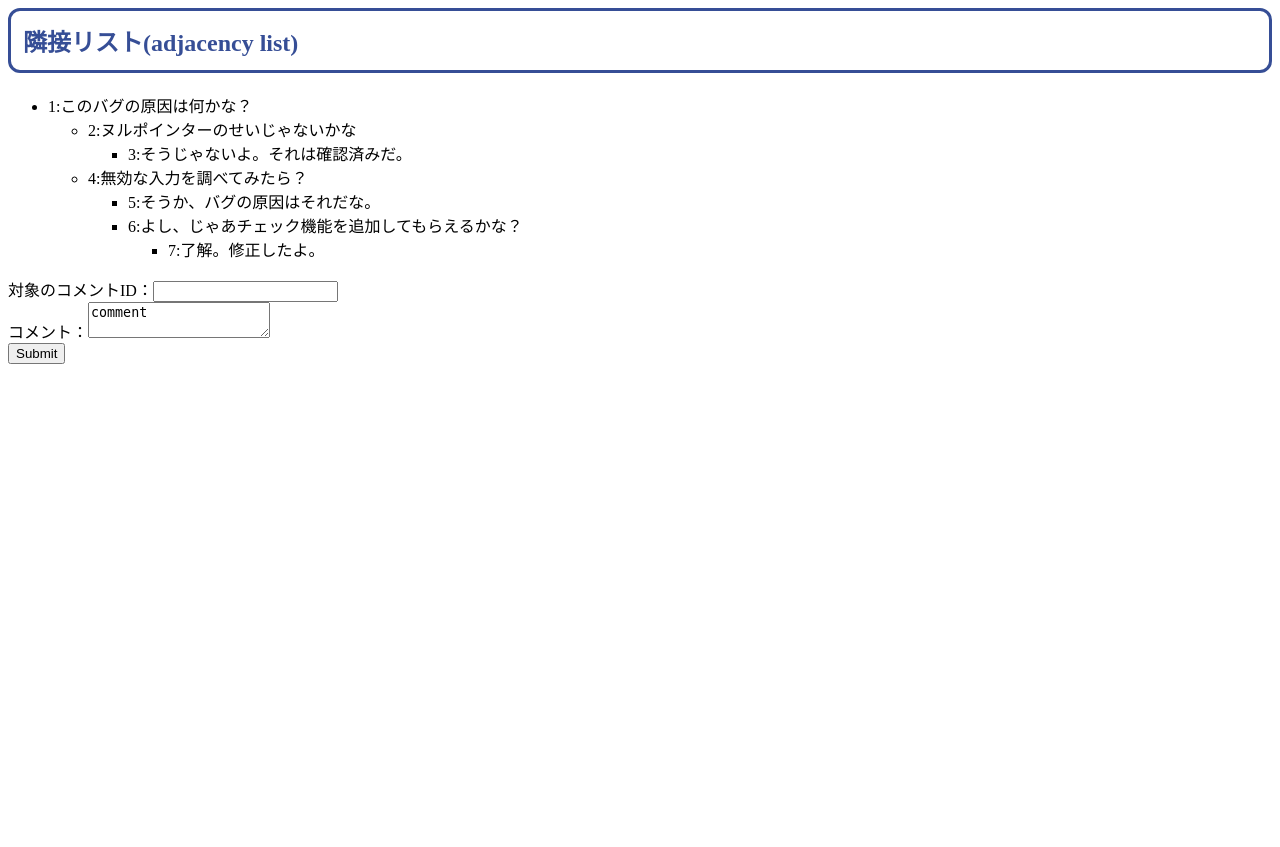
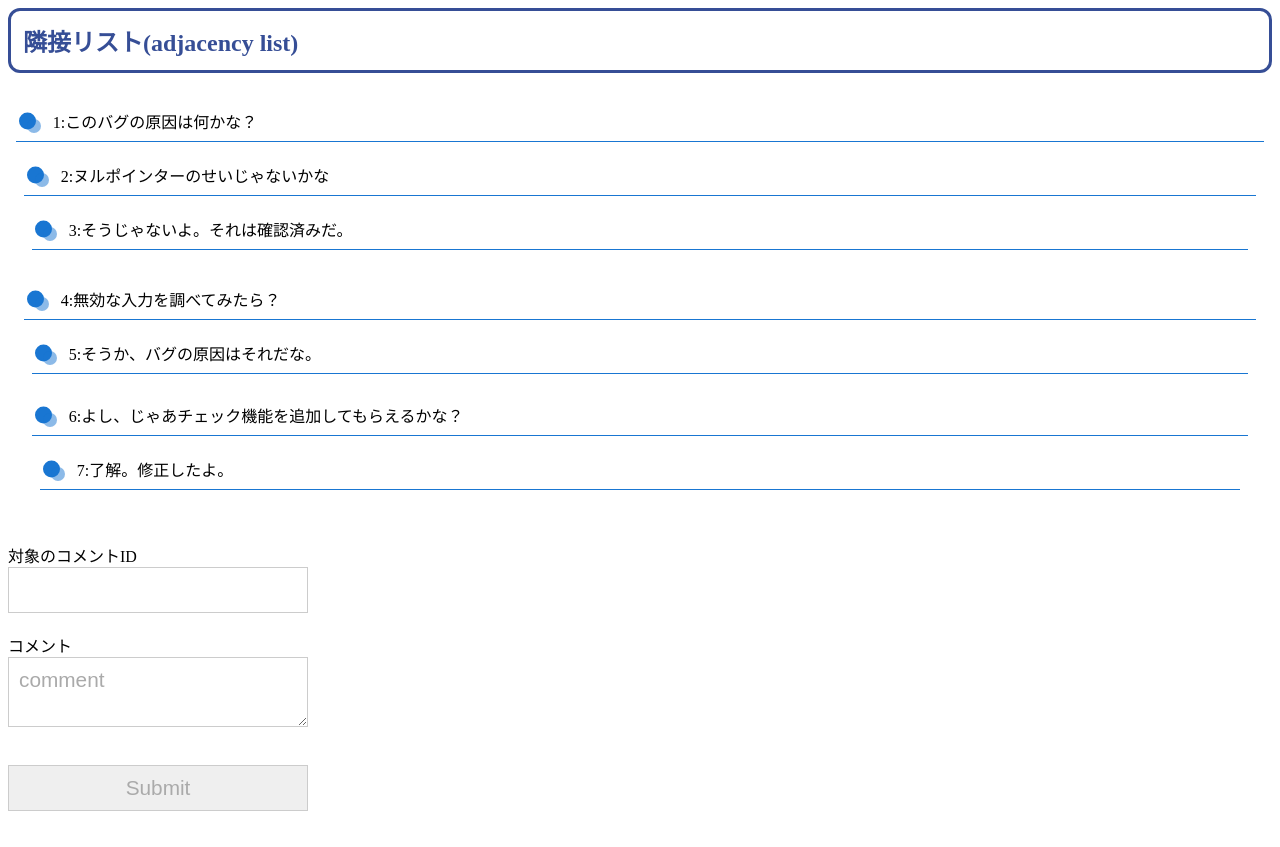
Before and after one commit to hironomiu/SQL-Tree-Structure, a PHP site: page /src/adjacency_list.php in a window 1280 px wide. Before the commit the page ends 364 px from the top, so only its background shows below. Run offline with PHP 8.4, Linux system fonts and the light colour scheme; data comes from the database, SQL or seed files in the repository.

Commit message:
commited

```diff
--- a/css/base.css
+++ b/css/base.css
@@ -3,4 +3,56 @@ h2 {
     border: solid 3px #364e96;/*線色*/
     padding: 0.5em;/*文字周りの余白*/
     border-radius: 0.5em;/*角丸*/
-  }
+}
+input{
+    border:0;
+padding:10px;
+font-size:1.3em;
+font-family:Arial, sans-serif;
+color:#aaa;
+border:solid 1px #ccc;
+margin:0 0 20px;
+width:300px;
+}
+textarea{
+    border:0;
+padding:10px;
+font-size:1.3em;
+font-family:Arial, sans-serif;
+color:#aaa;
+border:solid 1px #ccc;
+margin:0 0 20px;
+width:300px;
+}
+
+ul {
+	padding: 0.5em;
+	list-style-type: none;
+}
+ul li {
+	position: relative;
+	padding: 0.5em 1em 0.5em 2.3em;
+	margin-bottom:5px;
+	border-bottom: 1px solid rgba(25,118,210,1);
+}
+ul li:after,
+ul li:before{
+	content:'';
+	position: absolute;
+	border-radius: 50%;
+}
+ul li:before {
+	top: 50%;
+	left: 0.2em;
+	width: 17px;
+	height: 17px;
+	background: rgba(25,118,210, 1);
+	transform: translateY(-50%);
+}
+ul li:after {
+	top: 1.1em;
+	left: 0.7em;
+	width: 14px;
+	height: 14px;
+	background: rgba(25,118,210, 0.5);
+}
--- a/src/adjacency_list.php
+++ b/src/adjacency_list.php
@@ -60,7 +60,9 @@ function commentsFindByCommentId($key, $pdo)
 ?>
 
 <form method="POST" action="">
-    <div>対象のコメントID：<input type="text" name="key" /><br></div>
-    <div>コメント：<textarea name="comment">comment</textarea><br></div>
-    <input type="submit" />
+    <div>対象のコメントID<br>
+    <input type="text" name="key" /><br></div>
+    <div>コメント<br>
+    <textarea name="comment">comment</textarea><br></div>
+    <br><input type="submit" />
 </form>
```
